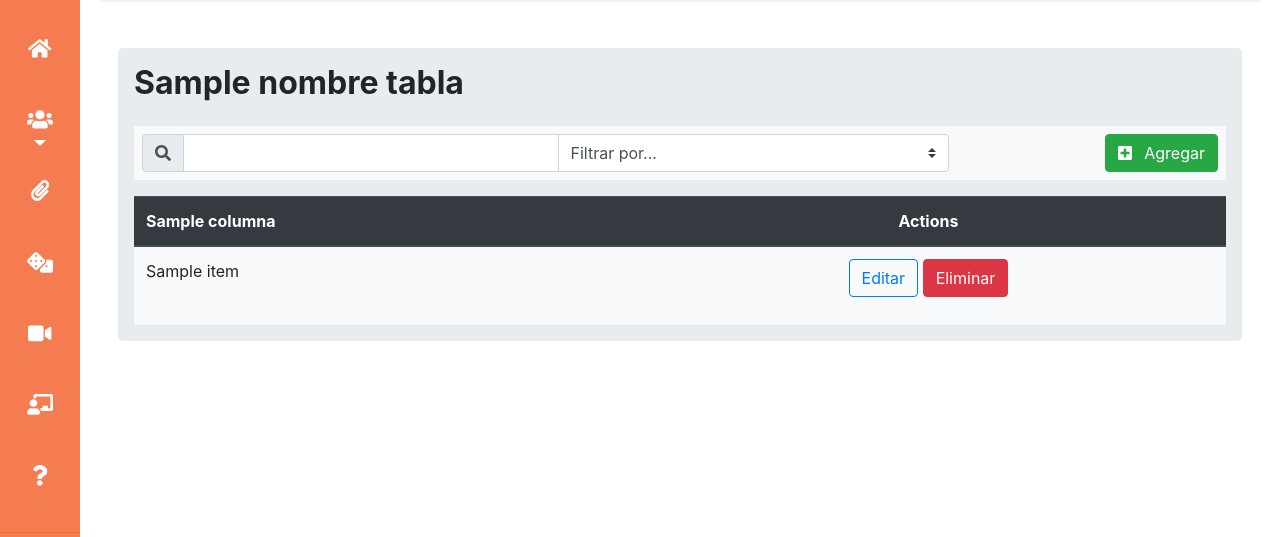
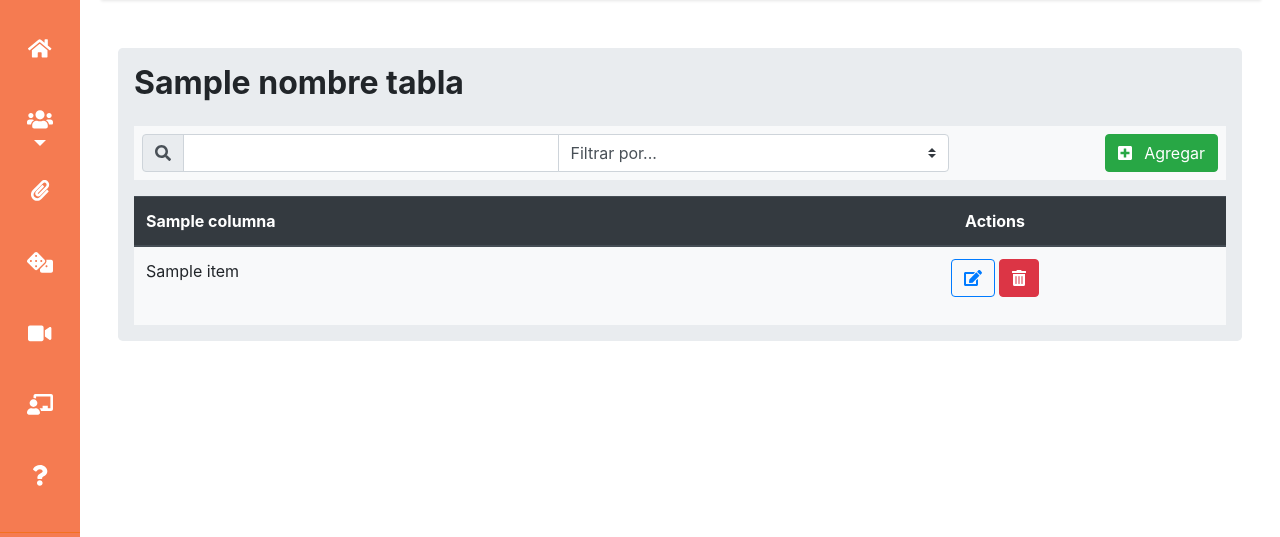
Before and after one commit to bemc22/bases-proyecto, a Flask app: template templates/crud.html.j2 in a window 1280 px wide. Shown: the part 90-627 px from the top of the page. Run offline with Flask 2, Linux system fonts and the light colour scheme; the visitor is signed in with stand-in values (Sample User, id 1); the template is opened without the code that fills it: most values are stand-ins (such as "Sample title", 1, 10 or a date in 2020); parts of the project's set-up code (start-up, migrations or seed data) failed here and were passed over; some libraries are stand-ins or nearby versions.

Commit message:
Visual Changes END!!!!!!!!!!!!!

```diff
--- a/templates/crud.html.j2
+++ b/templates/crud.html.j2
@@ -58,10 +58,12 @@
                 {% if session['rol'] == "admin" %}
                 <td style="text-align: center">
 
-                  <a href="" class="btn btn-outline-primary btn-xs" data-toggle="modal" data-target="#modaledit{{row.0}}">Editar</a>
+                  <a href="" class="btn btn-outline-primary btn-xs" data-toggle="modal" data-target="#modaledit{{row.0}}">
+                    <i class="fas fa-edit"></i>
+                  </a>
 
                   <button type="button" class="btn btn-danger btn-xs" data-toggle="modal" data-target="#confirm_eliminar{{row.0}}">
-                    Eliminar
+                    <i class="fas fa-trash-alt"></i>
                   </button>
 
                   {# confirm_eliminar{{persona.id}} #}
```
